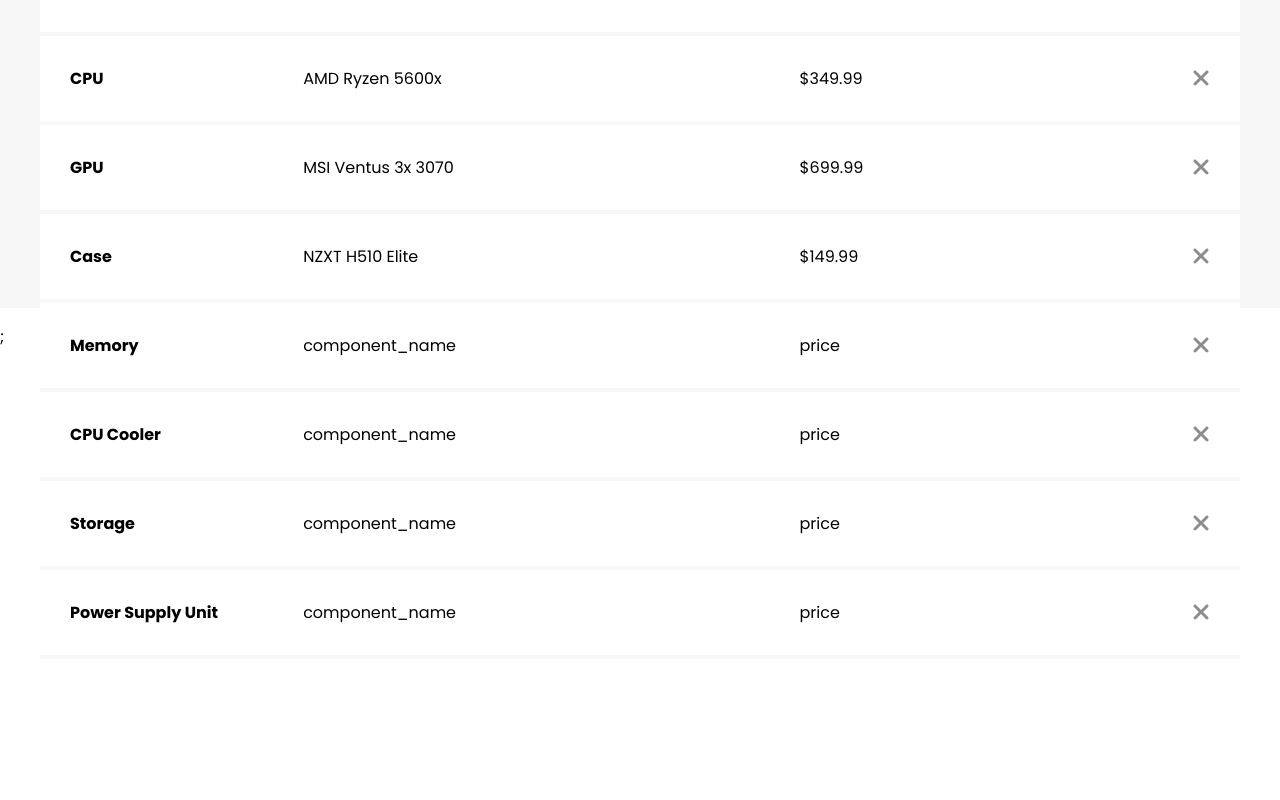
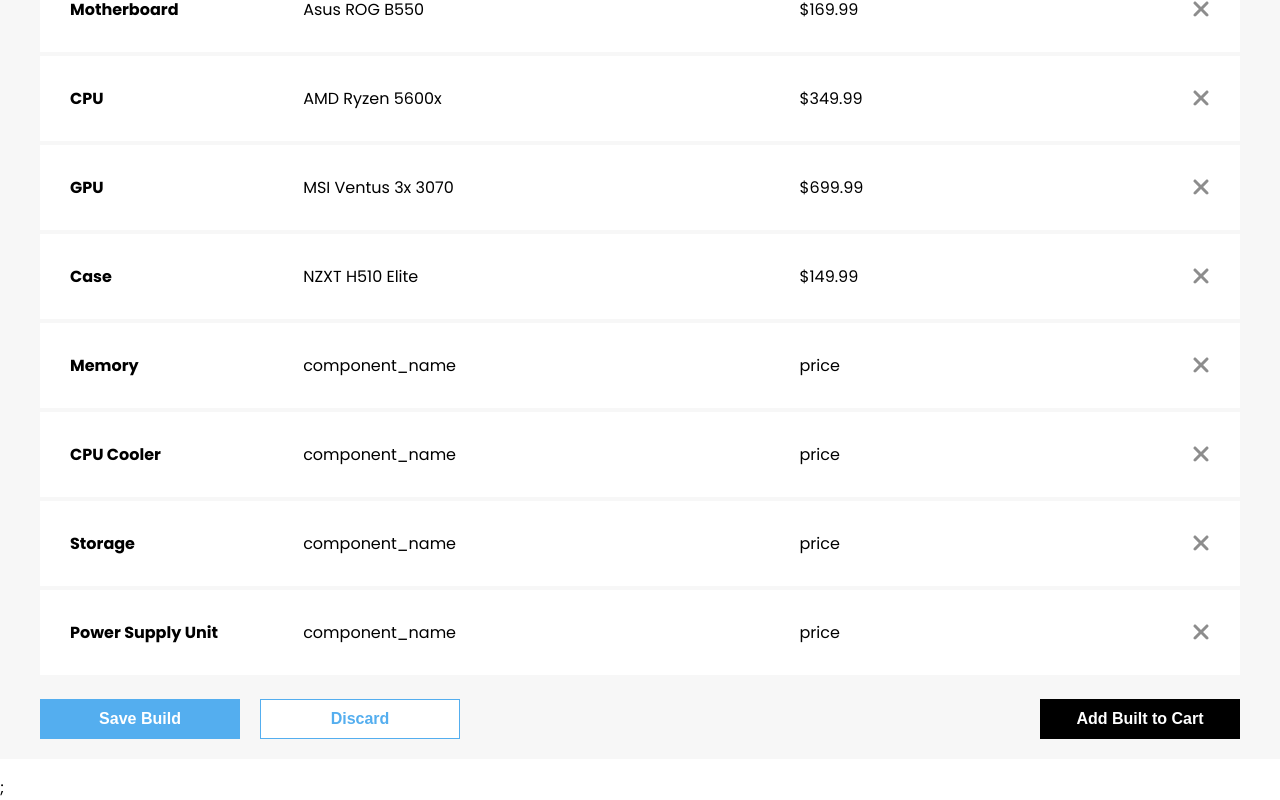
Before and after one commit to brandonlam4237/CSC322_Project, a React (Create React App) app in the folder client/: page /mybuild in a window 1280 px wide. Shown: the part 447-1247 px from the top of the page. Before the commit the page ends 1106 px from the top, so only its background shows below. Built offline with nearby package versions, Linux system fonts and the light colour scheme.

Commit message:
feat: implement button actions section for custom build

```diff
--- a/client/src/components/Table.tsx
+++ b/client/src/components/Table.tsx
@@ -3,7 +3,6 @@ import { FontAwesomeIcon } from "@fortawesome/react-fontawesome";
 import { faCheck, faXmark } from "@fortawesome/free-solid-svg-icons";
 export default function Table() {
   return (
-    <>
       <table>
         <thead>
           <tr>
@@ -81,6 +80,5 @@ export default function Table() {
           </tr>
         </tbody>
       </table>
-    </>
   );
 }
--- a/client/src/pages/MyBuild.tsx
+++ b/client/src/pages/MyBuild.tsx
@@ -2,6 +2,7 @@ import { useState } from "react";
 import { useAuthContext } from "src/contexts/AuthContext";
 import "../scss/mybuild.scss";
 import Table from "src/components/Table";
+import Button from "src/components/Button";
 
 export default function MyBuild() {
   const [isCompatible, setIsCompatible] = useState(true);
@@ -27,10 +28,14 @@ export default function MyBuild() {
             Motherboard
           </p>
         )}
-
         <Table/>
-
-
+        <div className="buttons-container">
+          <div className="buttons-container__save-options">
+            <Button className="blue-primary">Save Build</Button>
+            <Button className="blue-secondary">Discard</Button>
+          </div>
+          <Button className="buttons-container__submit-build black-primary">Add Built to Cart</Button>
+        </div>
         </div>
     </main>
   );
--- a/client/src/scss/mybuild.scss
+++ b/client/src/scss/mybuild.scss
@@ -5,7 +5,6 @@
   flex-direction: column;
   align-items: center;
   gap: 20px;
-  height: calc(100vh - 9rem);
   margin: 16px 0px;
   padding: 20px;
   background: #F7F7F7;
@@ -29,6 +28,31 @@
     background: #F7F7F7;
     max-width: 1200px;
     width: 100%;
+    display: flex;
+    flex-direction: column;
+    row-gap: 20px;
+  }
+}
+
+.buttons-container {
+  display: flex;
+  justify-content: space-between;
+  flex-direction: row;
+  &__save-options {
+    display: flex;
+    column-gap: 20px;
+    flex-direction: row;
+    max-width: 500px;
+    width: 100%;
+
+    button {
+      width: 100%;
+      max-width: 200px;
+    }
+  }
+  &__submit-build{
+    width: 100%;
+    max-width: 200px;
   }
 }
 
@@ -48,26 +72,3 @@
 .incompatible {
   background-color: #D23C3C;
 }
-
-.mybuild__component__content__header-row{
-
-  background-color: white;
-  border-radius: 5px;
-  font-weight: bold;
-  font-size: 12px;
-  max-width: 1200px;
-  width: 100%;
-  padding: 15px 10px;
-}
-
-
-.mybuild__component__content__parts-row{
-
-  background-color: white;
-  border-radius: 5px;
-  font-weight: bold;
-  font-size: 12px;
-  max-width: 1200px;
-  width: 100%;
-  padding: 10px;
-}
```
